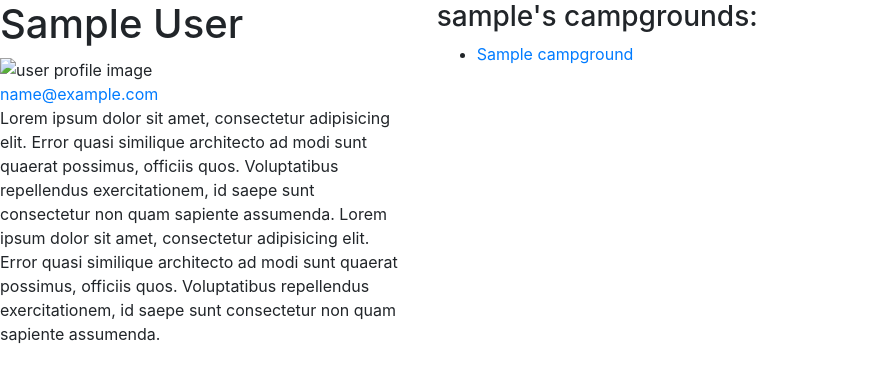
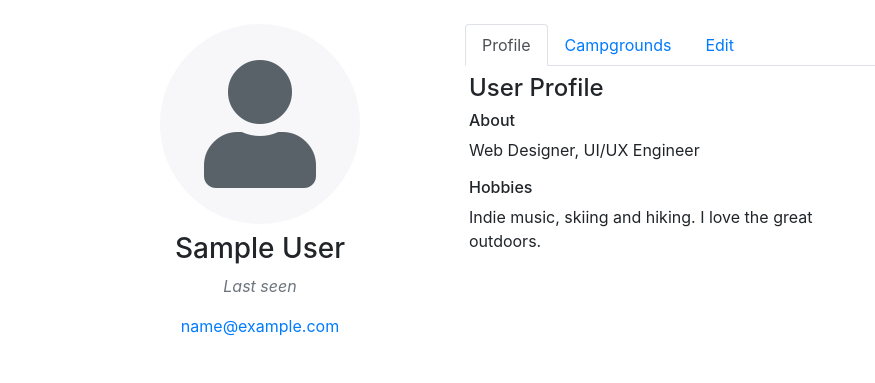
Before and after one commit to zzzulek/yelpcamp, a Node server app: page /users/600000000000000000000001 in a window 1280 px wide. Shown: the part 63-446 px from the top of the page, without its empty margins (0-875 px from the left). Run offline with Node 20, Linux system fonts and the light colour scheme; a user stored in the database is signed in; tables that the repository leaves empty hold one stand-in row (values such as "Sample post"); some libraries are stand-ins or nearby versions.

Commit message:
edit profile page

```diff
--- a/public/stylesheets/app.css
+++ b/public/stylesheets/app.css
@@ -12,6 +12,12 @@
     background-size: cover;
     height: 200px;
 }
+.image-sm{
+    background-position: center;
+    background-repeat: no-repeat;
+    background-size: cover;
+    height: 100px;
+}
 
 .image-show{
     background-position: center;
@@ -24,6 +30,24 @@
   width: 10px;
   height: 10px;
   border-radius: 100%;
+}
+
+.user {
+    font-size: 8em;
+    color: #596169;
+    width: 200px;
+    height: 200px;
+    text-align: center;
+    background-color: #F7F7F9;
+    border-radius: 50%;
+    -webkit-border-radius: 50%;
+    -moz-border-radius: 50%;
+}
+
+.fa-user:before {
+    height: 200px;
+    content: "\f007";
+    line-height: 200px;
 }
 
 .jumbotron{
--- a/views/campgrounds/show.ejs
+++ b/views/campgrounds/show.ejs
@@ -40,7 +40,6 @@
                 </div>
 
                 <div class="caption-full">
-                    <h4 class="pull-right">$9.00/night</h4>
                     <h4><a href=""><%= campground.name %></a></h4>
                     <p><%= campground.description %></p>
                     <p>
--- a/views/users/show.ejs
+++ b/views/users/show.ejs
@@ -1,24 +1,118 @@
 <% include ../partials/header %>
 
-<div class="row">
-	<div class="col-md-4">
-			<h1><%= user.firstName + " " + user.lastName %></h1>
-		<div class="thumbnail">
-			<img src="<%= user.avatar %>" alt="user profile image">
-			<div class="caption"><a href="mailto:<%= user.email %>"><%= user.email %></a></div>
+<div class="container my-4">
+    <div class="row">
+        <div class="col-md-4">
+            <div class="text-center ">
+            	<span><i class="fas fa-user user"></i></span>
+            	<h3 class="my-2"><%= user.firstName + " " + user.lastName %></h3>
+            	<p class="text-muted"><em>Last seen </em></p>
+				<div class="caption">
+					<a href="mailto:<%= user.email %>"><%= user.email %></a>
+				</div>
+			</div>
+    	</div>
+
+        <div class="col-md-8">
+            <ul class="nav nav-tabs mb-2">
+                <li class="nav-item">
+                    <a href="" data-target="#profile" data-toggle="tab" class="nav-link active">Profile</a>
+                </li>
+                <li class="nav-item">
+                    <a href="" data-target="#campgrounds" data-toggle="tab" class="nav-link">Campgrounds</a>
+                </li>
+                <li class="nav-item">
+                    <a href="" data-target="#edit" data-toggle="tab" class="nav-link">Edit</a>
+                </li>
+            </ul>
+            <div class="tab-content p-b-3">
+                <div class="tab-pane active px-1" id="profile">
+                    <h4 class="m-y-2">User Profile</h4>
+                    <div class="row">
+                        <div class="col-md-6">
+                            <h6>About</h6>
+                            <p>Web Designer, UI/UX Engineer</p>
+                            <h6>Hobbies</h6>
+                            <p>Indie music, skiing and hiking. I love the great outdoors.</p>
+                        </div>
+                    </div>
+                    <!--/row-->
+                </div>
+                <div class="tab-pane px-1" id="campgrounds">
+                    <h4 class="m-y-2">Recently created campgrounds</h4>
+                    <div class="row my-3">
+        			    <% campgrounds.forEach(function(campground) { %>
+        			        <div class="col-md-3 col-sm-6 mb-3">
+                                <div style="background-image: url(<%= campground.image %>)" class="image-sm"></div>
+                                <p class="text-center"><a href="/campgrounds/<%= campground.id %>"><%= campground.name %></a></p>
+                            </div>
+        			    <% }); %>
+                    </div>
+                </div>
+                <div class="tab-pane px-1" id="edit">
+                    <h4 class="m-y-2">Edit Profile</h4>
+                    <form role="form">
+                        <div class="form-group row">
+                            <label class="col-lg-3 col-form-label form-control-label">First name</label>
+                            <div class="col-lg-9">
+                                <input class="form-control" type="text" value="Jane">
+                            </div>
+                        </div>
+                        <div class="form-group row">
+                            <label class="col-lg-3 col-form-label form-control-label">Last name</label>
+                            <div class="col-lg-9">
+                                <input class="form-control" type="text" value="Bishop">
+                            </div>
+                        </div>
+                        <div class="form-group row">
+                            <label class="col-lg-3 col-form-label form-control-label">Email</label>
+                            <div class="col-lg-9">
+                                <input class="form-control" type="email" value="email@gmail.com">
+                            </div>
+                        </div>
+                        <div class="form-group row">
+                            <label class="col-lg-3 col-form-label form-control-label">Country</label>
+                            <div class="col-lg-9">
+                                <input class="form-control" type="text" value="" placeholder="Country">
+                            </div>
+                        </div>
+                        <div class="form-group row">
+                            <label class="col-lg-3 col-form-label form-control-label">City</label>
+                            <div class="col-lg-9">
+                                <input class="form-control" type="text" value="" placeholder="City">
+                            </div>
+                        </div>
+                        <div class="form-group row">
+                            <label class="col-lg-3 col-form-label form-control-label">Username</label>
+                            <div class="col-lg-9">
+                                <input class="form-control" type="text" value="janeuser">
+                            </div>
+                        </div>
+                        <div class="form-group row">
+                            <label class="col-lg-3 col-form-label form-control-label">Password</label>
+                            <div class="col-lg-9">
+                                <input class="form-control" type="password" value="11111122333">
+                            </div>
+                        </div>
+                        <div class="form-group row">
+                            <label class="col-lg-3 col-form-label form-control-label">Confirm password</label>
+                            <div class="col-lg-9">
+                                <input class="form-control" type="password" value="11111122333">
+                            </div>
+                        </div>
+                        <div class="form-group row">
+                            <label class="col-lg-3 col-form-label form-control-label"></label>
+                            <div class="col-lg-9">
+                                <input type="reset" class="btn btn-outline-secondary" value="Cancel">
+                                <input type="button" class="btn btn-outline-primary" value="Save Changes">
+                            </div>
+                        </div>
+                    </form>
+                </div>
+            </div>
 		</div>
-		Lorem ipsum dolor sit amet, consectetur adipisicing elit. Error quasi similique architecto ad modi sunt quaerat possimus, officiis quos. Voluptatibus repellendus exercitationem, id saepe sunt consectetur non quam sapiente assumenda.
-
-		Lorem ipsum dolor sit amet, consectetur adipisicing elit. Error quasi similique architecto ad modi sunt quaerat possimus, officiis quos. Voluptatibus repellendus exercitationem, id saepe sunt consectetur non quam sapiente assumenda.
-	</div>
-	<div class="col-md-8">
-		<h3><%= user.username %>'s campgrounds:</h3>
-		<ul>
-		<% campgrounds.forEach(function(campground) { %>
-			<li><a href="/campgrounds/<%= campground.id %>"><%= campground.name %></a></li>
-		<% }); %>
-		</ul>
 	</div>
 </div>
 
+
 <% include ../partials/footer %>
```
Also changed, not shown: views/campgrounds/index.ejs (indentation only).
